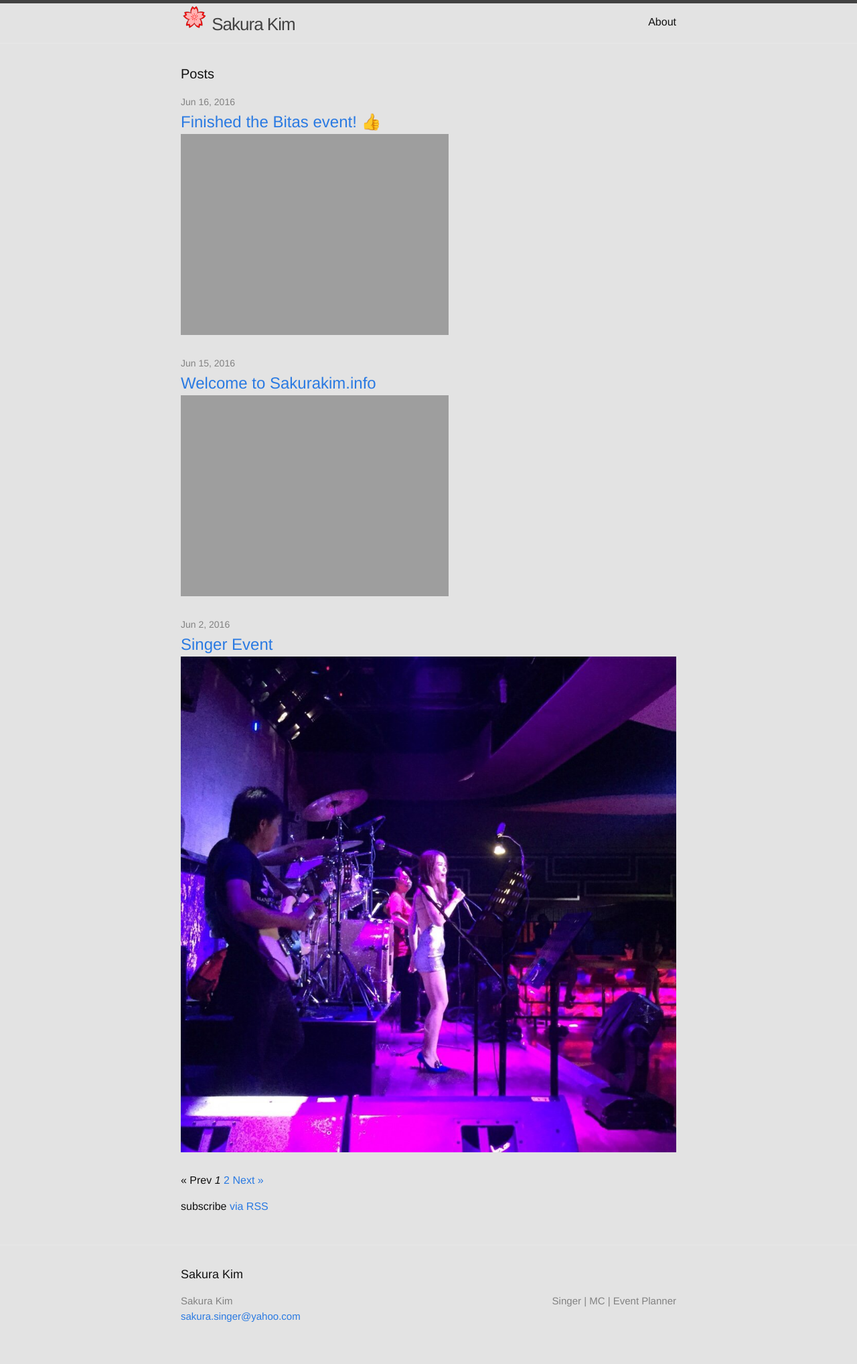
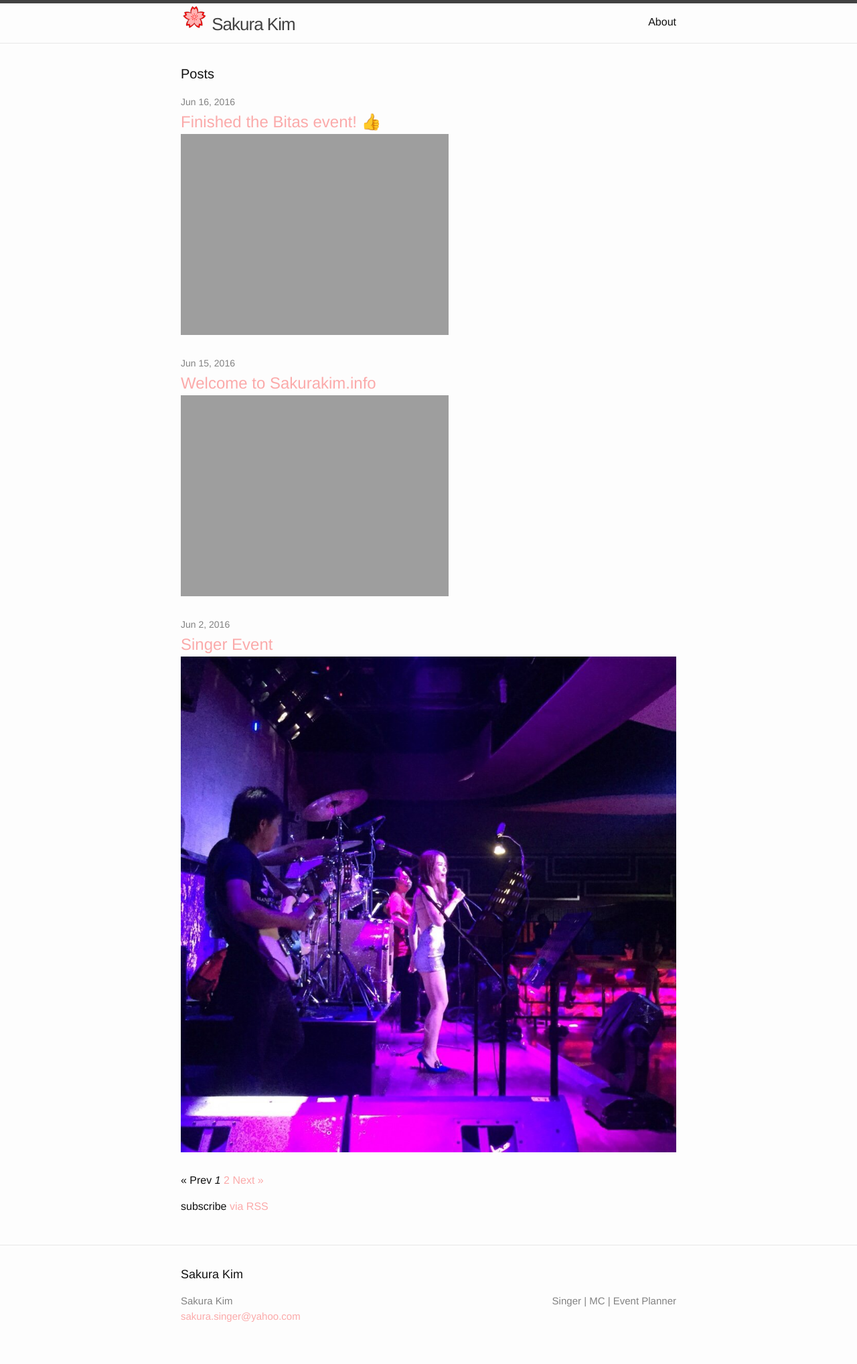
Before and after one commit to sakurakiminfo/sakurakiminfo.github.io, a Jekyll site: the page built from index.html, in a window 1280 px wide. Shown: the whole page at 67% size. Built offline with Jekyll 4.4.1, drawn with Linux system fonts in a browser that asks for light colours; emoji names are drawn with the system emoji font; the list of posts is cut into pages by our own code.

Commit message:
change brand color

```diff
--- a/css/main.scss
+++ b/css/main.scss
@@ -15,8 +15,8 @@ $base-line-height: 1.5;
 $spacing-unit:     30px;
 
 $text-color:       #111;
-$background-color: #e3e3e3;
-$brand-color:      #2a7ae2;
+$background-color: #fdfdfd;
+$brand-color:      #fbaaaa;
 
 $grey-color:       #828282;
 $grey-color-light: lighten($grey-color, 40%);
```
